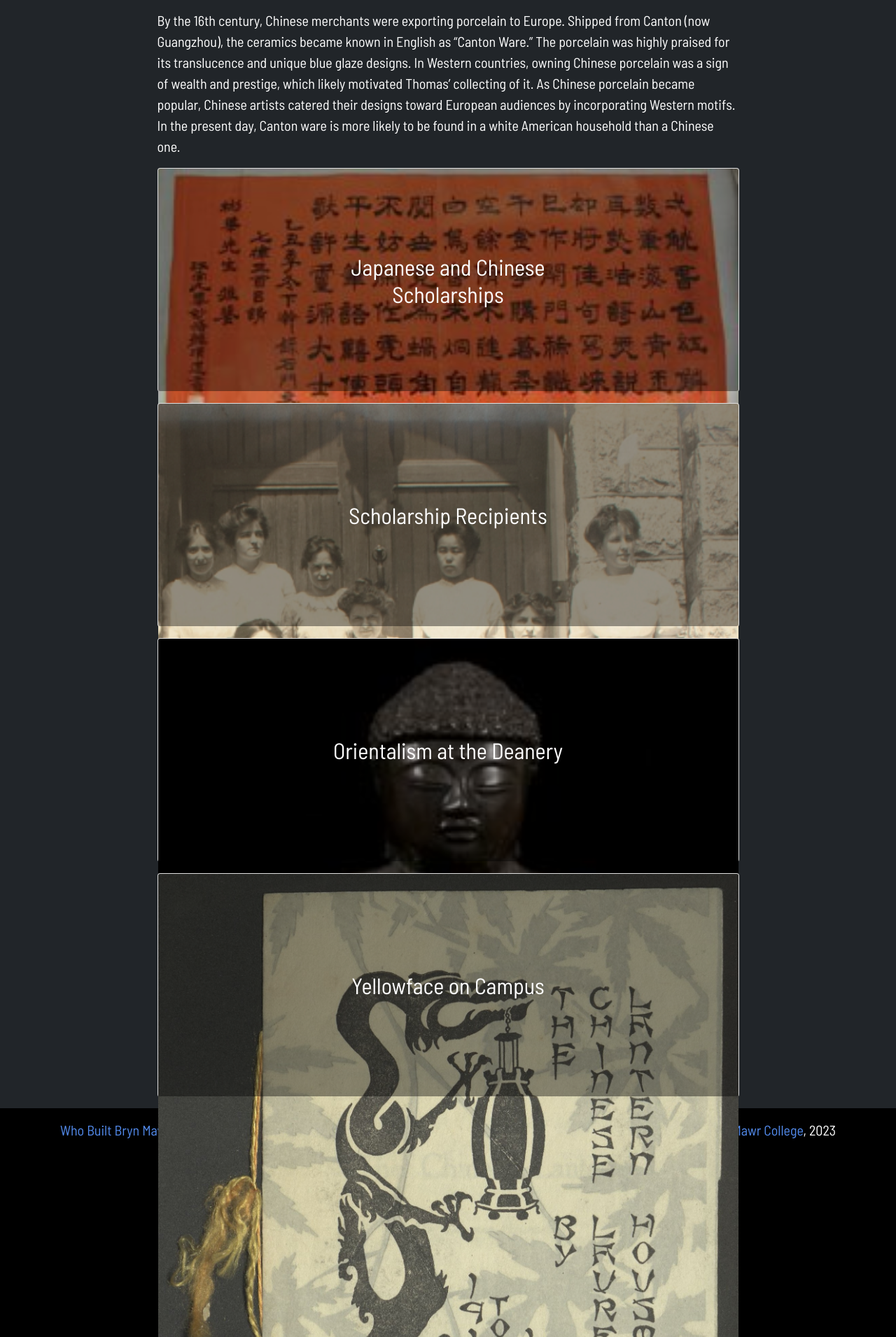
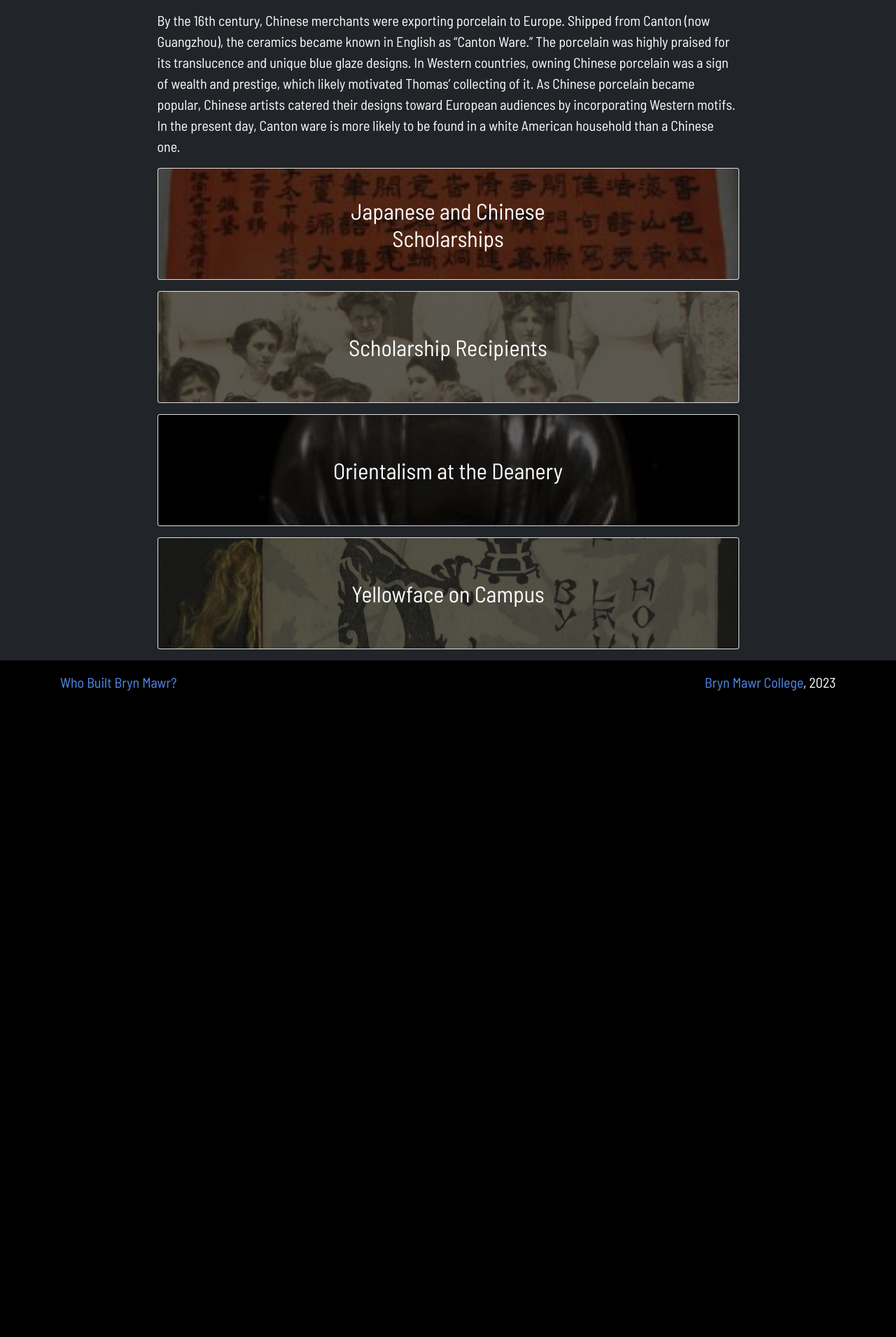
Before and after one commit to digbmc/wbbm, a Jekyll site: the page built from current/disoriented.md, in a window 1280 px wide. Shown: the part 1847-3758 px from the top of the page at 70% size. Built offline with Jekyll 4.4.1, drawn with Linux system fonts in a browser that asks for light colours; after the commit the page ends 2853 px from its top, so only the background shows below that.

Commit message:
update card styles

```diff
--- a/_sass/wbbm.scss
+++ b/_sass/wbbm.scss
@@ -175,19 +175,20 @@ h1 {
 
 .card {
     width: 100%;
-    max-height: 20rem;
+    height: 10rem;
     margin-bottom: 1rem;
+
+    .card-img {
+        height: 100%;
+        object-fit: cover;
+    }
 
     a {
         width: 100%;
         height: 100%;
 
-        img {
-            object-fit: cover;
-        }
-
         .card-img-overlay {
-            background-color: #00000065;
+            background-color: #0000009f;
             text-align: center;
 
             h2 {
@@ -199,5 +200,9 @@ h1 {
                 transform: translate(-50%, -50%);
             }
         }
+
+        .card-img-overlay:hover {
+            background-color: #00000062;
+        }
     }
 }
--- a/current/disoriented.md
+++ b/current/disoriented.md
@@ -26,24 +26,24 @@ By the 16th century, Chinese merchants were exporting porcelain to Europe. Shipp
     </a>
 </div>
 <div class="card text-bg-dark">
+    <img src="{{ "/assets/images/media_038.png" | relative_url }}" class="card-img" alt="Black and white photo of Hoshino Ai in front of Taylor Hall with other members of her class">
     <a href="{{ '/current/disoriented/scholarship-recipients/' | relative_url}}">
-        <img src="{{ "/assets/images/media_038.png" | relative_url }}" class="card-img" alt="Black and white photo of Hoshino Ai in front of Taylor Hall with other members of her class">
         <div class="card-img-overlay">
             <h2 class="card-title">Scholarship Recipients</h2>
         </div>
     </a>
 </div>
 <div class="card text-bg-dark">
+    <img src="{{ "/assets/images/media_048.png" | relative_url }}" class="card-img" alt="Buddha statue from the Deanery">
     <a href="{{ '/current/disoriented/orientalism-at-deanery/' | relative_url}}">
-        <img src="{{ "/assets/images/media_048.png" | relative_url }}" class="card-img" alt="Buddha statue from the Deanery">
         <div class="card-img-overlay">
             <h2 class="card-title">Orientalism at the Deanery</h2>
         </div>
     </a>
 </div>
 <div class="card text-bg-dark">
+    <img src="{{ "/assets/images/media_053.jpg" | relative_url }}" class="card-img" alt="Playbook from Bryn Mawr's Chinese Lantern production">
     <a href="{{ '/current/disoriented/yellowface-on-campus/' | relative_url}}">
-        <img src="{{ "/assets/images/media_053.jpg" | relative_url }}" class="card-img" alt="Playbook from Bryn Mawr's Chinese Lantern production">
         <div class="card-img-overlay">
             <h2 class="card-title">Yellowface on Campus</h2>
         </div>
```
